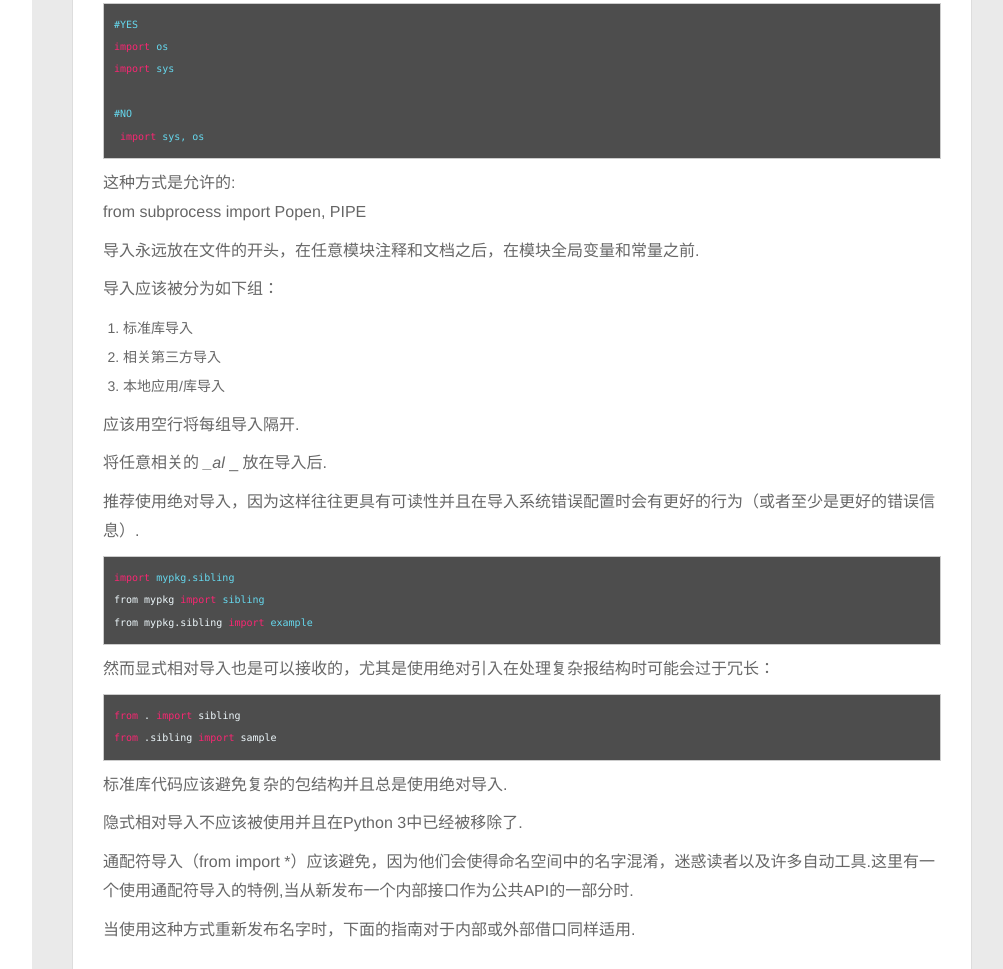
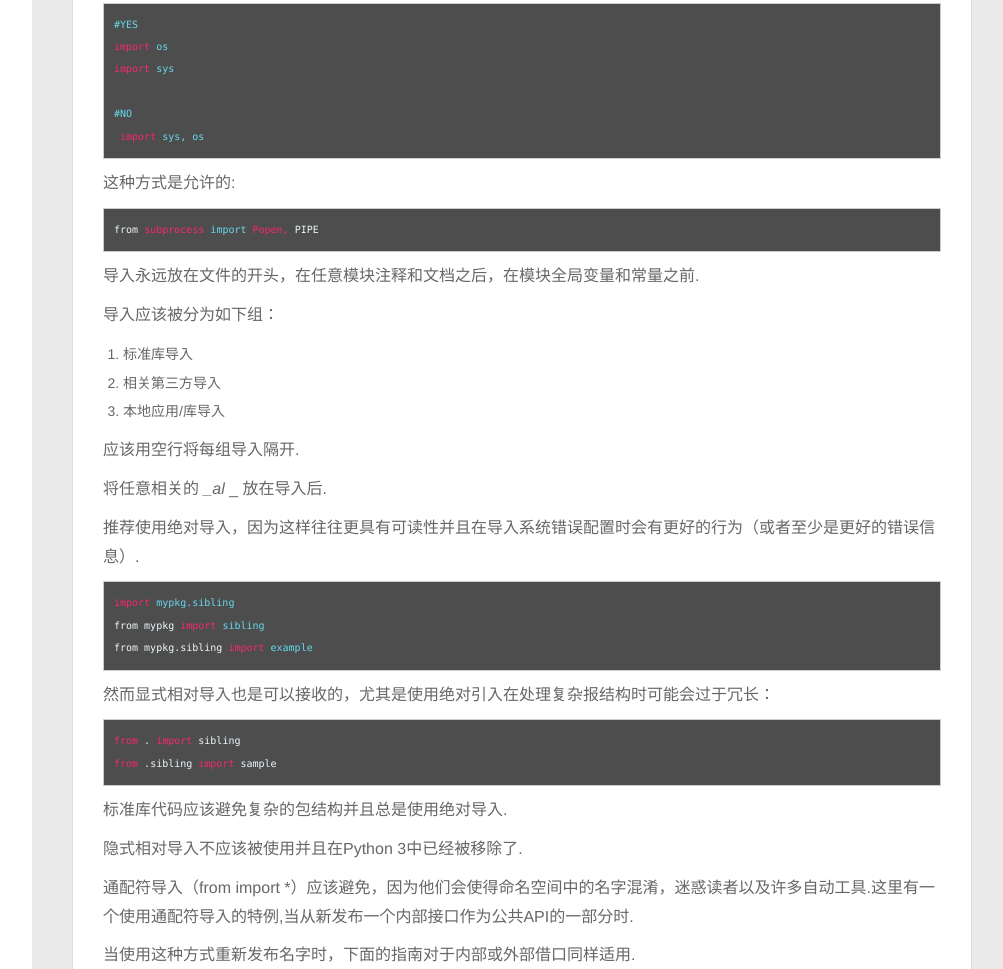
Before and after one commit to migemint/migemint.github.io, a plain HTML site: page 2015/06/11/PEP8编码规范/index.html in a window 1280 px wide. Shown: the part 3753-4722 px from the top of the page, without its empty margins (268-1271 px from the left). Drawn offline with nearby package versions, Linux system fonts and the light colour scheme; some packages are replaced by stand-ins of ours; a script that the page names is missing.

Commit message:
Site updated: 2015-06-11 19:40:42

```diff
--- a/2015/06/11/PEP8编码规范/index.html
+++ b/2015/06/11/PEP8编码规范/index.html
@@ -19,7 +19,7 @@ foo = long_function_name(var_one, var_two,">
   YES:
 # 与开头的分隔符对齐.
 foo = long_function_name(var_one, var_two,">
-<meta property="og:updated_time" content="2015-06-11T11:36:38.739Z">
+<meta property="og:updated_time" content="2015-06-11T11:40:35.883Z">
 <meta name="twitter:card" content="summary">
 <meta name="twitter:title" content="PEP 8 编码规范">
 <meta name="twitter:description" content="布局代码缩进  使用四空格.
@@ -343,8 +343,9 @@ foo = long_function_name(
 
 #NO   </span>
  <span class="preprocessor"><span class="keyword">import</span> sys, os</span>
-</code></pre><p>这种方式是允许的:<br>    from subprocess import Popen, PIPE</p>
-<p><strong>导入永远放在文件的开头，在任意模块注释和文档之后，在模块全局变量和常量之前.</strong></p>
+</code></pre><p>这种方式是允许的:</p>
+<pre><code><span class="label">from</span> <span class="keyword">subprocess </span><span class="preprocessor">import</span> <span class="keyword">Popen, </span>PIPE
+</code></pre><p><strong>导入永远放在文件的开头，在任意模块注释和文档之后，在模块全局变量和常量之前.</strong></p>
 <p>导入应该被分为如下组：</p>
 <ol>
 <li>标准库导入</li>
```
Also changed, not shown: index.html (+3 -2 lines).
